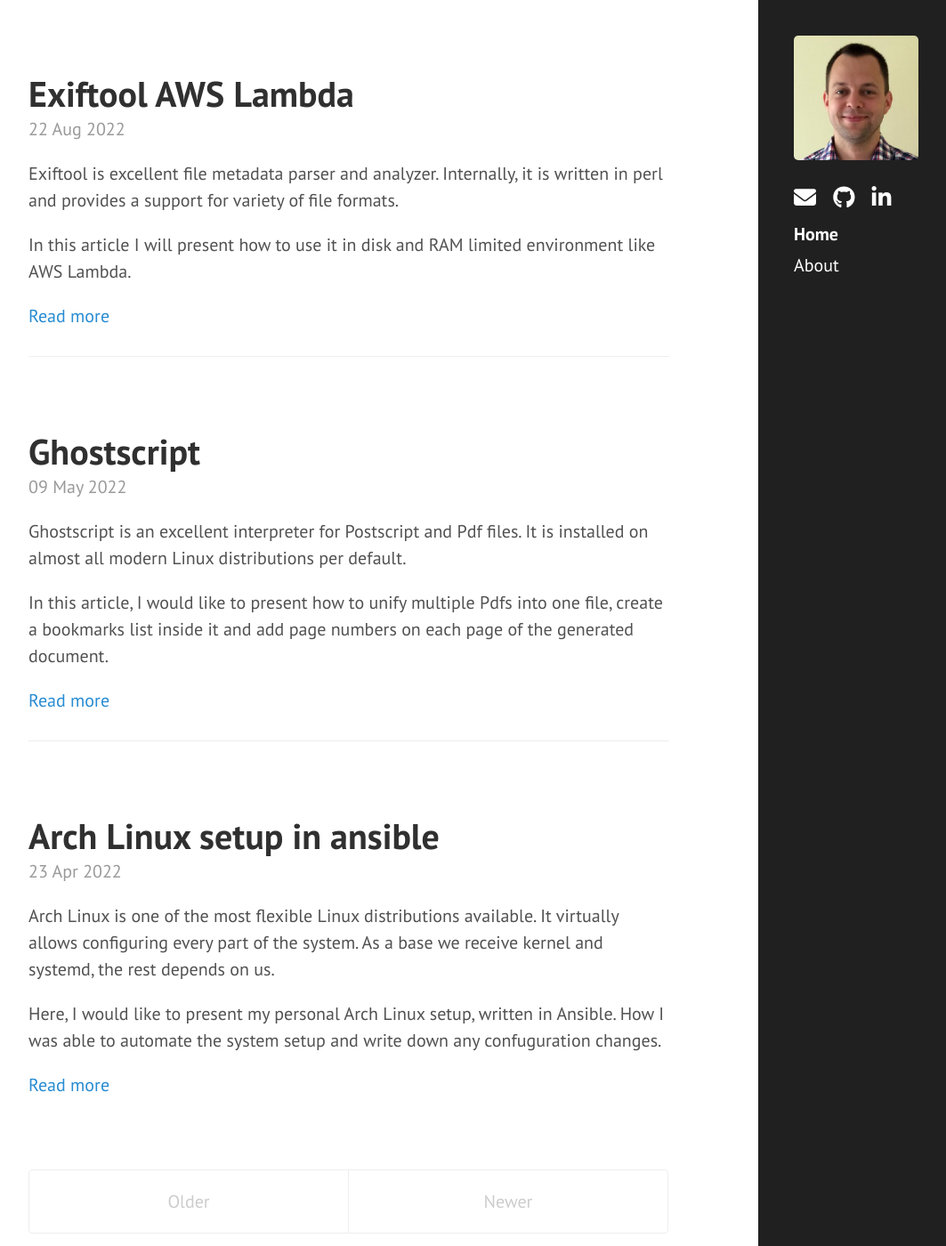
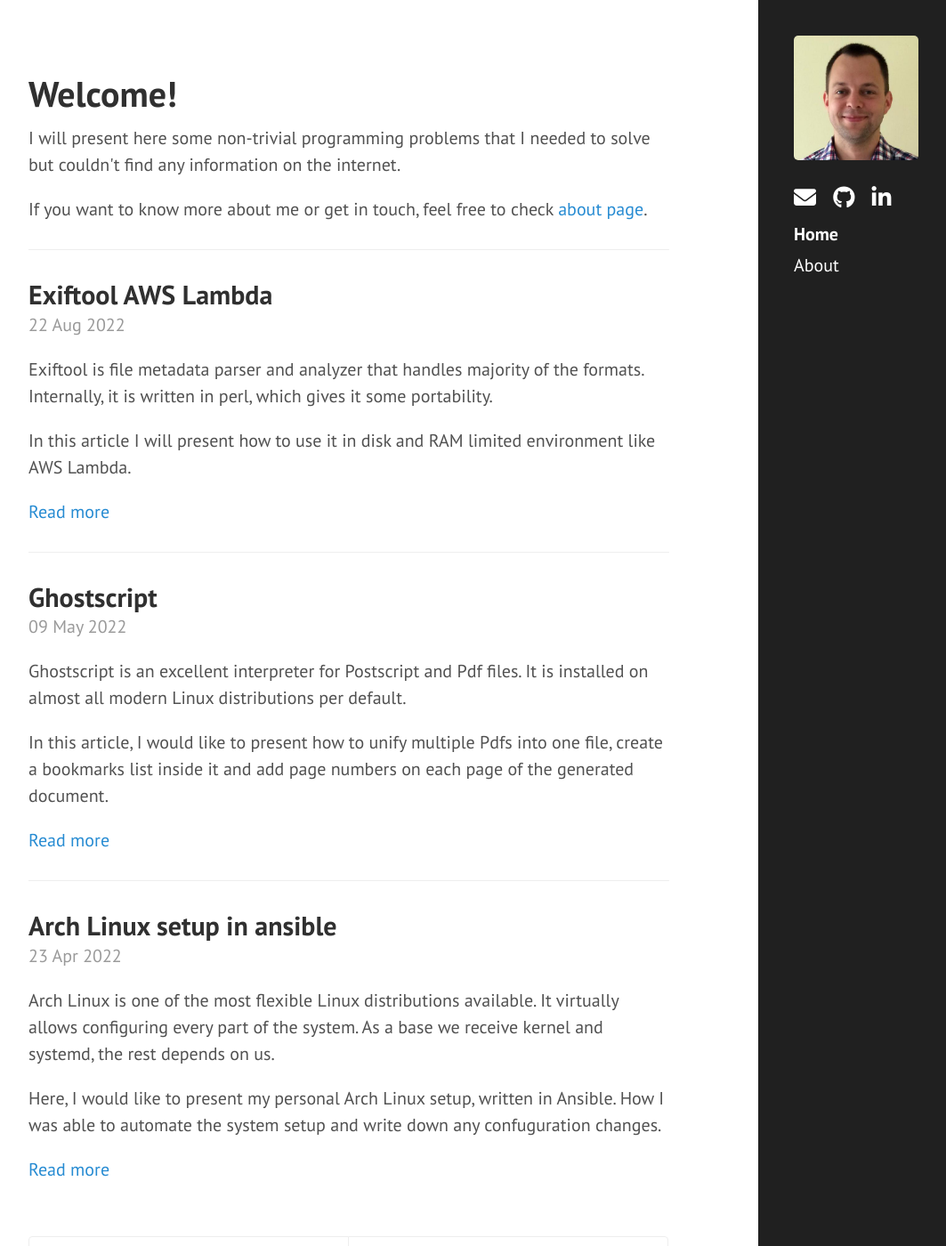
Before and after one commit to CodeGyver/codegyver.github.io, a Jekyll site: the page built from index.html, in a window 1280 px wide and 1400 px high. Shown: the whole window at 89% size, without its empty margins (68-1131 px from the left). Built offline with Jekyll 4.4.1, drawn with Linux system fonts in a browser that asks for light colours; Markdown is read by kramdown in place of the engine named in the settings; the list of posts is cut into pages by our own code.

Commit message:
Add blog intro. Redact exiftool post

```diff
--- a/_posts/2022-08-22-exiftool-aws-lambda.md
+++ b/_posts/2022-08-22-exiftool-aws-lambda.md
@@ -3,7 +3,7 @@ layout: post
 title: Exiftool AWS Lambda
 ---
 
-Exiftool is excellent file metadata parser and analyzer. Internally, it is written in perl and provides a support for variety of file formats.
+Exiftool is file metadata parser and analyzer that handles majority of the formats. Internally, it is written in perl, which gives it some portability.
 
 In this article I will present how to use it in disk and RAM limited environment like AWS Lambda.
 
@@ -15,7 +15,9 @@ The article describes code, which can be found <a href="https://github.com/zpies
 
 ## AWS Lambda
 
-AWS Lambda is Amazon serverless solution, that allows to run arbitrary code in few predefined languages. Internally it is a virtual private server that allows us to define some of its computation resources (like RAM and - indirectly - CPU). Unlike "standard" VPS its purpose is to run per defined event and then tear down. Although managing the Lambda instances is Amazon internal implementation, we can distinguish "cold" and "warm" phases. "Cold" is simple a phase that instance needs to started from scratch. "Warm" on the other hand, re-uses the already running instance (as Lambda are not torn down momentary). As a result, two consecutive runs of AWS Lambda will not last the same time (the second run will be faster - since it uses the "warm" phase).
+AWS Lambda is Amazon serverless solution, that allows to run arbitrary code in few predefined languages. Internally it is a virtual private server that allows us to define some of its computation resources (like RAM and - indirectly - CPU). Unlike "standard" VPS its purpose is to run per defined event and then tear down.
+
+Although managing the Lambda instances is Amazon internal implementation, we can distinguish "cold" and "warm" phases. "Cold" is simple a phase that instance needs to started from scratch. "Warm" on the other hand, re-uses the already running instance (as Lambda are not torn down momentary). As a result, two consecutive runs of AWS Lambda will not last the same time (the second run will be faster - since it uses the "warm" phase).
 
 Because of its purpose (event driven and ephemeral runs) the AWS Lambda are itself very limited environments. They use Amazon Linux 2 (a fork of Red Hat Enterprise Linux) with addition of the language tool that is used for particular image (python, ruby, node, etc.). If we want to add additional binaries, we have a few options: create a custom docker image, use custom boot script or use Lambda `Layer`. The benefit over using `Layer`, is that we are not charged for initial duration of the "cold" phase.
 
--- a/css/vendor/_custom.scss
+++ b/css/vendor/_custom.scss
@@ -29,3 +29,7 @@ pre {
   white-space: pre;
   overflow: auto;
 }
+
+.post {
+  margin-bottom: 1.5em
+}
--- a/index.html
+++ b/index.html
@@ -3,14 +3,19 @@ layout: default
 title: Home
 ---
 
+<h1 class="page-title">Welcome!</h1>
+<p>I will present here some non-trivial programming problems that I needed to solve but couldn't find any information on the internet.</p>
+<p>If you want to know more about me or get in touch, feel free to check <a href="/about/">about page</a>.
+<hr>
+
 <div class="posts">
   {% for post in paginator.posts %}
   <div class="post">
-    <h1 class="post-title">
+    <h2 class="post-title">
       <a href="{{ post.url }}">
         {{ post.title }}
       </a>
-    </h1>
+    </h2>
 
     <span class="post-date">{{ post.date | date_to_string }}</span>
 
```
Also changed, not shown: Gemfile.lock.
